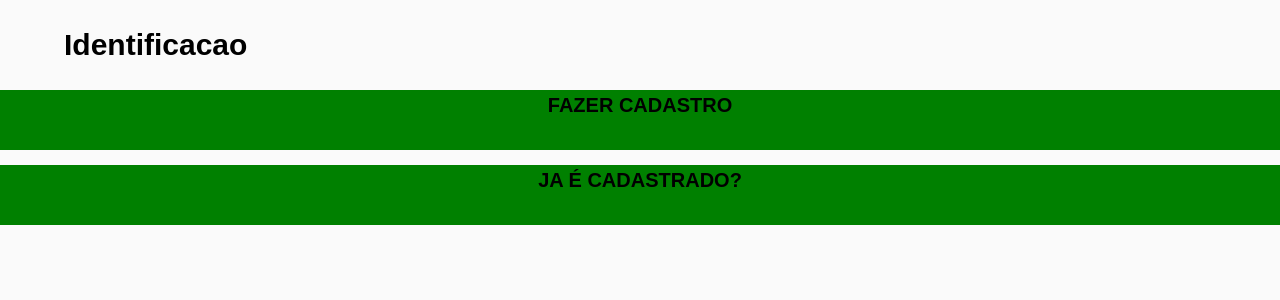
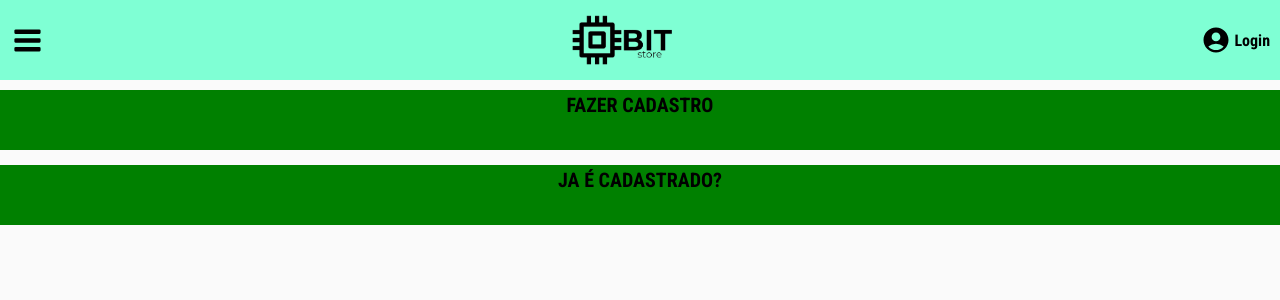
Before and after one commit to thiagosouf/projeto14-bitstore-front, a React (Create React App) app: page /login in a window 1280 px wide. Shown: the top 300 px of the page. Built offline with nearby package versions, Linux system fonts and the light colour scheme.

Commit message:
Header creation

```diff
--- a/package.json
+++ b/package.json
@@ -6,6 +6,7 @@
     "axios": "^0.27.2",
     "react": "^17.0.2",
     "react-dom": "^17.0.2",
+    "react-icons": "^4.3.1",
     "react-router-dom": "^6.3.0",
     "react-scripts": "^4.0.3",
     "styled-components": "^5.3.5"
--- a/public/index.html
+++ b/public/index.html
@@ -3,7 +3,13 @@
   <head>
     <meta charset="utf-8" />
     <meta name="viewport" content="width=device-width, initial-scale=1" />
-    <title>React App</title>
+    <title>BITstore</title>
+    <link rel="preconnect" href="https://fonts.googleapis.com" />
+    <link rel="preconnect" href="https://fonts.gstatic.com" crossorigin />
+    <link
+      href="https://fonts.googleapis.com/css2?family=Roboto+Condensed:wght@400;700&display=swap"
+      rel="stylesheet"
+    />
   </head>
   <body>
     <noscript>You need to enable JavaScript to run this app.</noscript>
--- a/src/components/App.js
+++ b/src/components/App.js
@@ -5,7 +5,7 @@ import GlobalStyles from "./../components/GlobalStyles";
 import CartPage from "./pages/CartPage";
 import LoginPage from "./pages/LoginPage";
 import HomePage from "./pages/HomePage";
-
+import HeaderCreator from "./utilities/Header";
 import Product from "./pages/ProductPage";
 
 import CheckOut from "./pages/CheckOut";
@@ -19,8 +19,10 @@ export default function App(){
     const [address, setAddress] = useState(null);
     return(
         <UserContext.Provider value={{ user, setUser, address, setAddress }}>
-            <BrowserRouter>
-                <GlobalStyles />
+             <GlobalStyles />
+             <BrowserRouter>
+               <HeaderCreator/>
+
                 <Routes>
                     <Route path="/" element={<HomePage />} />
                     <Route path="/login" element={<LoginPage />} />
--- a/src/components/GlobalStyles.js
+++ b/src/components/GlobalStyles.js
@@ -18,7 +18,7 @@ time, mark, audio, video {
 	padding: 0;
 	border: 0;
 	font-size: 100%;
-	font-family: 'Raleway', sans-serif;
+	font-family: 'Roboto Condensed', sans-serif;
 	vertical-align: baseline;
 }
 *{
--- a/src/components/pages/HomePage.js
+++ b/src/components/pages/HomePage.js
@@ -5,7 +5,7 @@ import styled from "styled-components";
 
 import UserContext from "../../contexts/UserContext";
 import CreateProduct from "../utilities/CreateProduct";
-
+import Main from "../utilities/Main";
 export default function HomePage() {
   const { user } = useContext(UserContext);
   console.log(user);
@@ -25,7 +25,6 @@ export default function HomePage() {
   if (products.length > 0) {
     return (
       <>
-      <Link to="/login">ir para login</Link>
         <Main>
           <ul>
             {products.map((item, index) => (
@@ -39,9 +38,3 @@ export default function HomePage() {
     return <h1>Carregando</h1>;
   }
 }
-
-const Main = styled.main`
-  ul {
-    background-color: aqua;
-  }
-`;
--- a/src/components/pages/LoginPage.js
+++ b/src/components/pages/LoginPage.js
@@ -38,7 +38,7 @@ export default function SignUpPage() {
             localStorage.setItem('usuarioLocal', JSON.stringify(dados));
 
             alert('Login realizado com sucesso!');
-            navigate('/checkout');
+            navigate('/');
         }
         ).catch(err => {
             alert('Erro ao realizar o login');
--- a/src/components/utilities/CreateProduct.jsx
+++ b/src/components/utilities/CreateProduct.jsx
@@ -5,7 +5,7 @@ import styled from "styled-components";
 
 import UserContext from "../../contexts/UserContext";
 
-export default function CreateProduct({item, index}) {
+export default function CreateProduct({ item, index }) {
   const { user } = useContext(UserContext);
   console.log(user);
   console.log(item);
@@ -18,13 +18,14 @@ export default function CreateProduct({item, index}) {
   //     });
   //   }, []);
 
-
   return (
     <Link to={`/product/${item._id}`}>
       <li key={index}>
+        <img src={item.image} alt="" />
+        <div className="description">
           <h1>{item.name}</h1>
-          <h2>{item.description}</h2>
           <h2>{item.price}</h2>
+        </div>
       </li>
     </Link>
   );
--- /dev/null
+++ b/src/components/utilities/Header.jsx
@@ -0,0 +1,79 @@
+import { Link } from "react-router-dom";
+import styled from "styled-components";
+import { useContext } from "react";
+
+import UserContext from "../../contexts/UserContext";
+
+import logo from "../../assets/logo.png";
+import { GoThreeBars } from "react-icons/go";
+import { FaShoppingCart } from "react-icons/fa";
+import { MdAccountCircle } from "react-icons/md";
+
+export default function HeaderCreator() {
+  const { user } = useContext(UserContext);
+  console.log(user);
+
+  if (user) {
+    return (
+      <Header>
+        <GoThreeBars />
+        <img src={logo} alt="" />
+        <div className="options">
+          <Link to={"/cart"}>
+                <FaShoppingCart/>
+          </Link>
+
+        </div>
+      </Header>
+    );
+  } else {
+    return (
+      <Header>
+        <GoThreeBars />
+        <img src={logo} alt="" />
+        <div className="options">
+          <Link to={"/login"}>
+            <MdAccountCircle />
+            <p>Login</p>
+          </Link>
+        </div>
+      </Header>
+    );
+  }
+}
+
+const Header = styled.header`
+  background-color: aquamarine;
+  position: fixed;
+  top: 0;
+  left: 0;
+  right: 0;
+  height: 80px;
+  display: flex;
+  align-items: center;
+  justify-content: space-between;
+  padding: 0 10px 0 10px;
+  img {
+    height: 50px;
+  }
+  svg {
+    font-size: 35px;
+  }
+  .options {
+    svg {
+      font-size: 30px;
+    }
+  }
+  a {
+    text-decoration: none;
+    color: #000;
+    display: flex;
+    align-items: center;
+    text-align: center;
+    line-height: 25px;
+    font-weight: 700;
+    p {
+      padding-left: 3px;
+    }
+  }
+`;
--- /dev/null
+++ b/src/components/utilities/Main.js
@@ -0,0 +1,46 @@
+import styled from "styled-components";
+
+const Main = styled.main`
+  display: flex;
+  flex-direction: column;
+  margin-top: 80px;
+  height: 100%;
+  align-self: center;
+  ul{
+      margin-top: 20px;
+
+      li{
+        border-bottom: 1px solid rgb(230, 230, 230);
+        padding: 15px;
+        height: 200px;
+        display: flex;
+        align-items: center;
+        overflow-x: hidden;
+      }
+      img{
+          height: 100px;
+          width: 100px;
+      }
+      a{
+        text-decoration: none;
+      color: #000;
+      }
+      h1{
+         font-size: 15px;
+         max-height: 50px;
+        text-overflow: unset;
+      }
+      h2{
+          font-size: 15px;
+      }
+      h3{
+
+      }
+      .description{
+          width: 275px;
+          height:170px;
+          padding: 15px;
+      }
+  }
+`;
+export default Main;
```
Also changed, not shown: src/assets/logo.png (added), 1 other file (tests, documents, lock files or other folders). Lines whose indentation alone changed are shown as unchanged.
